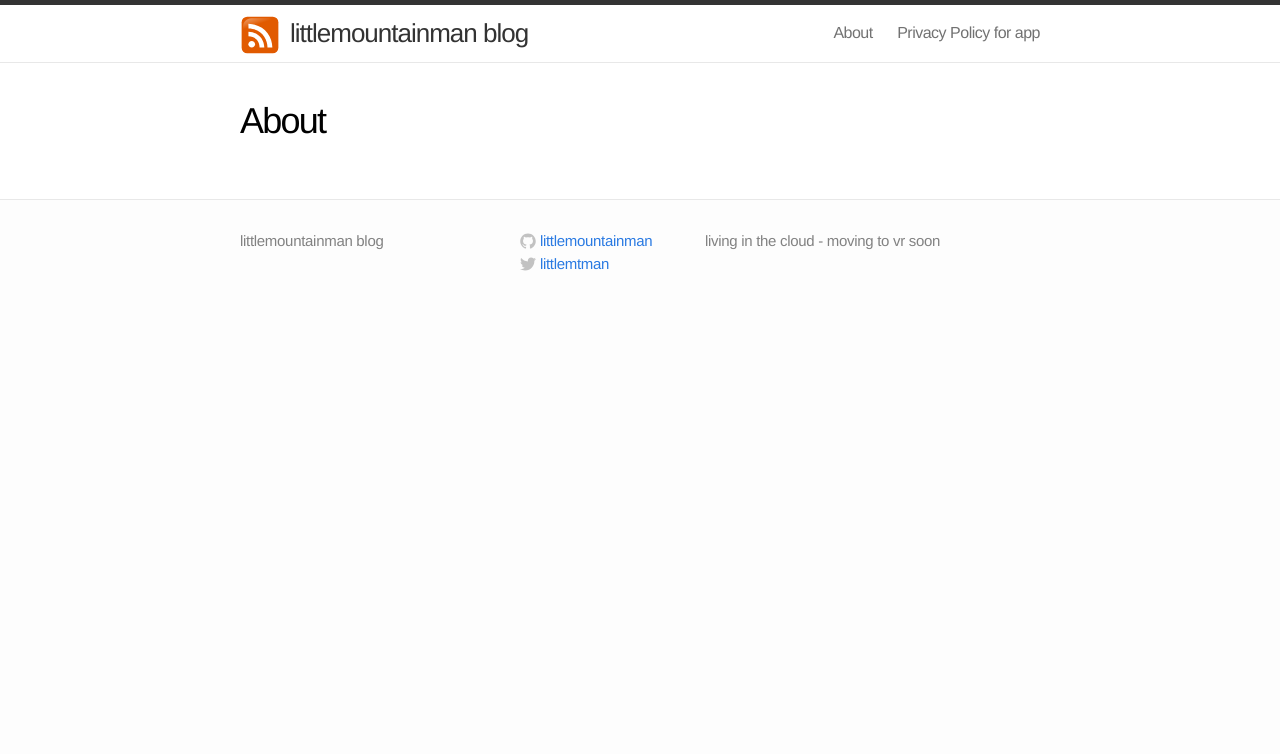
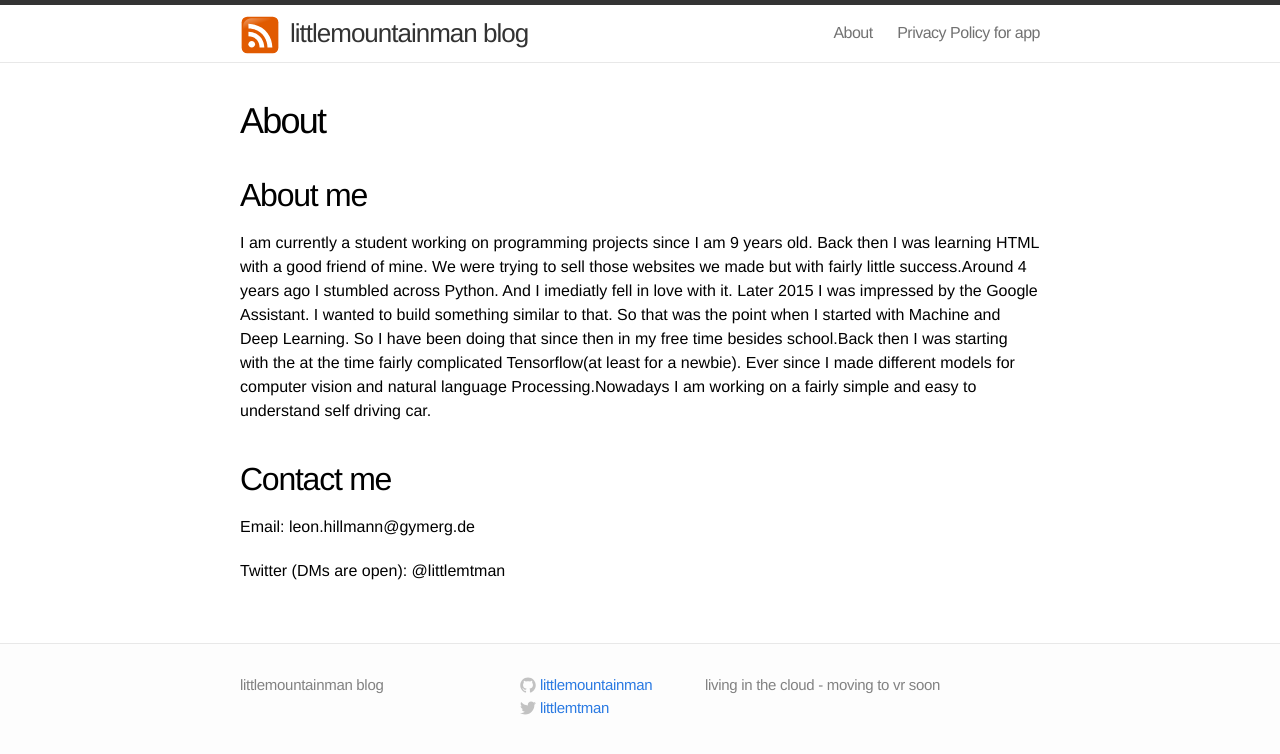
Before and after one commit to littlemountainman/littlemountainman.github.io, a Jekyll site: the page built from about.md, in a window 1280 px wide. Shown: the top 754 px of the page. Built offline with Jekyll 4.4.1, drawn with Linux system fonts in a browser that asks for light colours.

Commit message:
about.md

```diff
--- a/about.md
+++ b/about.md
@@ -3,3 +3,13 @@ layout: page
 title: About
 permalink: /about/
 ---
+## About me
+
+I am currently a student working on programming projects since I am 9 years old. Back then I was learning HTML with a good friend of mine. We were trying to sell those websites we made but with fairly little success.Around 4 years ago I stumbled across Python. And I imediatly fell in love with it. Later 2015 I was impressed by the Google Assistant. I wanted to build something similar to that. So that was the point when I started with Machine and Deep Learning.
+So I have been doing that since then in my free time besides school.Back then I was starting with the at the time fairly complicated Tensorflow(at least for a newbie). Ever since I made different models for computer vision and natural language Processing.Nowadays I am working on a fairly simple and easy to understand self driving car.
+
+## Contact me
+
+Email: leon.hillmann@gymerg.de
+
+Twitter (DMs are open): @littlemtman
```
